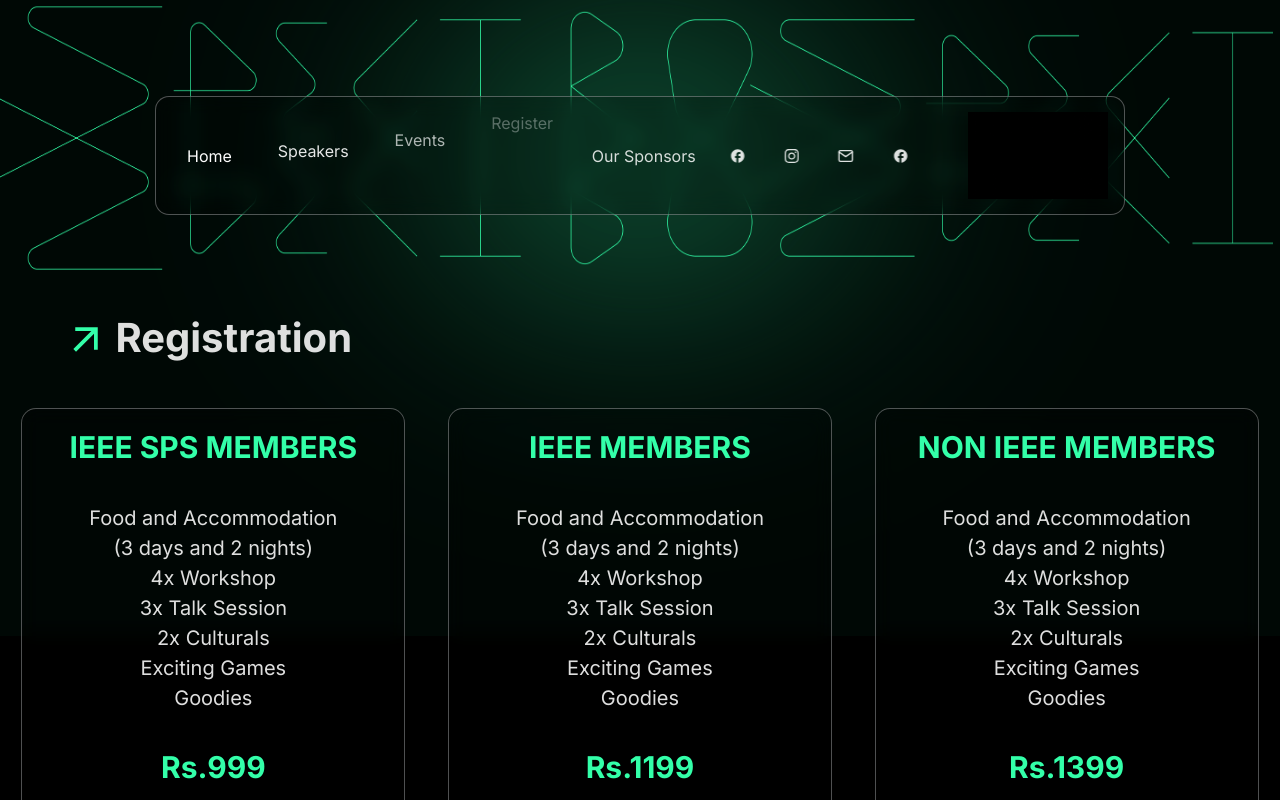
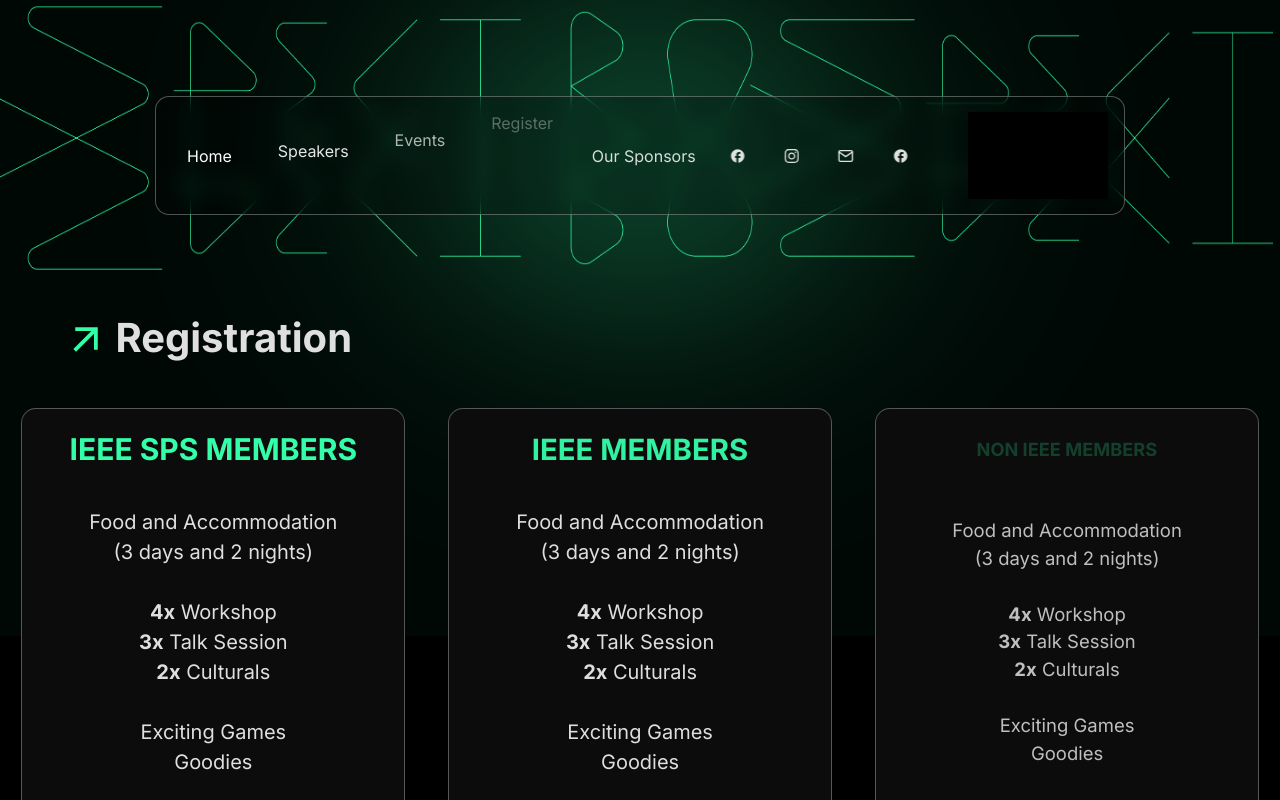
Before and after one commit to IEEE-FISAT-SB-WEBCOM/SpectroSpect-Main, a React (Vite) app in the folder frontend/: page /Registration in a window 1280 px wide. Shown: the top 800 px of the page. Built offline with nearby package versions, Linux system fonts and the light colour scheme.

Commit message:
Registration UI  fixed

```diff
--- a/frontend/src/App.css
+++ b/frontend/src/App.css
@@ -222,11 +222,10 @@ h1{
 
 .regsitrationCard{
   width:30vw;
-  height: 60vh;
+  height: 70vh;
   border: 1px solid rgba(157, 159, 161,0.5);
   border-radius: 15px;
-  backdrop-filter: blur(10px);
-  background-color: rgba(0, 0, 0, 0.2);
+  background-color: #0c0c0c;
   text-align: center;
   display: flex;
   flex-direction: column;
--- a/frontend/src/components/RegistrationCore.jsx
+++ b/frontend/src/components/RegistrationCore.jsx
@@ -1,5 +1,68 @@
 import { MdArrowOutward } from "react-icons/md";
+import gsap from 'gsap'
+import { ScrollTrigger } from 'gsap/all'
+import { useEffect } from "react";
+gsap.registerPlugin(ScrollTrigger)
+
 const RegistrationCore = () => {
+
+    useEffect(() => {
+        gsap.fromTo(".headingRegistration",{
+            opacity:0,
+            x:-200
+          },{opacity:1,
+            x:0,
+            duration:2,
+            //stagger:0.5,
+            scrollTrigger:{trigger:".headingRegistration",toggleActions:"restart none none none"}
+          })
+
+          gsap.fromTo("#registrationContainer div",{
+            opacity:0,
+            y:200,
+          },{opacity:1,
+            y:0,
+            duration:2,
+            stagger:0.5,
+            scrollTrigger:{trigger:"#registrationContainer",toggleActions:"restart none none none"}
+          })
+
+          gsap.fromTo(".regsitrationCard h1",{
+            opacity:0,
+            scale:0.5,
+          },{opacity:1,
+            duration:3,
+            delay:1.5,
+            scale:1,
+            stagger:1,
+            scrollTrigger:{trigger:".regsitrationCard",toggleActions:"restart none none none"}
+          })
+
+          gsap.fromTo(".regsitrationCard p",{
+            opacity:0,
+            scale:0.5,
+          },{opacity:1,
+            duration:3,
+            delay:2,
+            scale:1,
+            stagger:1,
+            scrollTrigger:{trigger:".regsitrationCard",toggleActions:"restart none none none"}
+          })
+
+          gsap.fromTo(".regsitrationCard button",{
+            opacity:0,
+            y:30,
+            scale:0.5,
+          },{opacity:1,
+            duration:3,
+            y:0,
+            delay:2,
+            scale:1,
+            stagger:1,
+            scrollTrigger:{trigger:".regsitrationCard",toggleActions:"restart none none none"}
+          })
+    })
+
     return(
         <div>
             <br/>
@@ -11,13 +74,13 @@ const RegistrationCore = () => {
                 <MdArrowOutward style={{marginLeft:window.innerHeight>window.innerWidth?"10vw":"5vw",color:"#33FFA9",fontSize:"45px",marginRight:"0.5vw"}}/>
                 <h1 style={{fontWeight:"700"}}>Registration</h1>
             </div>
-            <div style={{display:"flex",justifyContent:"space-around",alignItems:"center",flexDirection:window.innerHeight>window.innerWidth?"column":"row"}}>
+            <div id="registrationContainer" style={{display:"flex",justifyContent:"space-around",alignItems:"center",flexDirection:window.innerHeight>window.innerWidth?"column":"row"}}>
                 <div className="regsitrationCard" style={{width:window.innerHeight>window.innerWidth?"80vw":"30vw"}}>
                     <h1>IEEE SPS MEMBERS</h1>
-                    <p>Food and Accommodation<br/>(3 days and 2 nights)<br/>
-                        4x Workshop<br/>
-                        3x Talk Session<br/>
-                        2x Culturals<br/>
+                    <p>Food and Accommodation<br/>(3 days and 2 nights)<br/><br/>
+                        <b>4x</b> Workshop<br/>
+                        <b>3x</b> Talk Session<br/>
+                        <b>2x</b> Culturals<br/><br/>
                         Exciting Games<br/>
                         Goodies
                     </p>
@@ -26,10 +89,10 @@ const RegistrationCore = () => {
                 </div>
                 <div className="regsitrationCard" style={{width:window.innerHeight>window.innerWidth?"80vw":"30vw"}}>
                     <h1>IEEE MEMBERS</h1>
-                    <p>Food and Accommodation<br/>(3 days and 2 nights)<br/>
-                        4x Workshop<br/>
-                        3x Talk Session<br/>
-                        2x Culturals<br/>
+                    <p>Food and Accommodation<br/>(3 days and 2 nights)<br/><br/>
+                        <b>4x</b> Workshop<br/>
+                        <b>3x</b> Talk Session<br/>
+                        <b>2x</b> Culturals<br/><br/>
                         Exciting Games<br/>
                         Goodies
                     </p>
@@ -39,10 +102,10 @@ const RegistrationCore = () => {
                 </div>
                 <div className="regsitrationCard" style={{width:window.innerHeight>window.innerWidth?"80vw":"30vw"}}>
                     <h1>NON IEEE MEMBERS</h1>
-                    <p>Food and Accommodation<br/>(3 days and 2 nights)<br/>
-                        4x Workshop<br/>
-                        3x Talk Session<br/>
-                        2x Culturals<br/>
+                    <p>Food and Accommodation<br/>(3 days and 2 nights)<br/><br/>
+                        <b>4x</b> Workshop<br/>
+                        <b>3x</b> Talk Session<br/>
+                        <b>2x</b> Culturals<br/><br/>
                         Exciting Games<br/>
                         Goodies
                     </p>
```
Also changed, not shown: frontend/src/components/LandingPage.jsx (+1 -67 lines).
